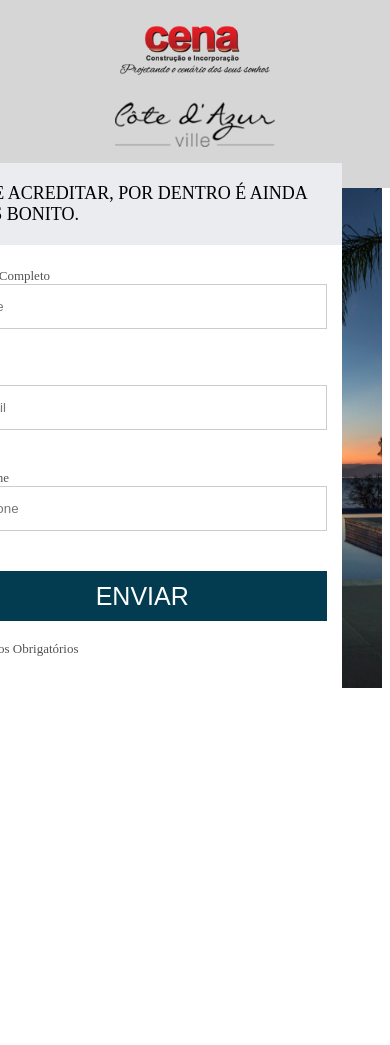
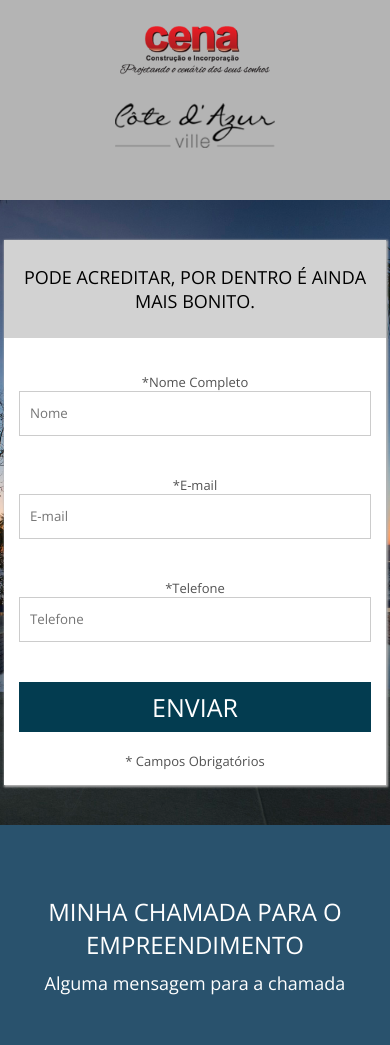
Before and after one commit to marcusluccas/Project-02-Danki-Code, a plain HTML site: page index.html in a window 390 px wide. Before the commit the page ends 844 px from the top, so only its background shows below. Drawn offline with nearby package versions, Linux system fonts and the light colour scheme.

Commit message:
Motivational text and finalized responsiveness

```diff
--- a/css/style.css
+++ b/css/style.css
@@ -2,6 +2,7 @@
     margin: 0;
     padding: 0;
     box-sizing: border-box;
+    font-family: 'Open Sans', sans-serif;
 }
 
 html, body{
@@ -18,10 +19,11 @@
 .clear{
     clear: both;
 }
+/******/
 
 header{
-    background-color: #D6D6D6;
-    padding: 10px 2% 30px 2%;
+    background-color: rgb(180, 180, 180);
+    padding: 10px 2% 40px 2%;
 }
 
 .logo-1{
@@ -48,36 +50,36 @@
 
 section.cover-form{
     width: 100%;
-    padding: 0 2%;
 }
 
 .bg{
-    height: 500px;
+    position: relative;
+    height: 560px;
     background-position: center;
     background-size: cover;
     background-image: url('../images/bg-form.jpg');
 }
 
 .form-container{
-    float: right;
-    margin-right: 40px;
+    position: absolute;
+    right: 30px;
+    top: -2.5%;
     width: 400px;
-    height: 110%;
-    position: relative;
-    top: -5%;
+    height: 105%;
+    box-shadow: 1px 1px 2px 1px rgb(180, 180, 180);
     background-color: white;
 }
 
 .form-container h2{
     font-weight: normal;
-    padding: 20px 15px;
+    padding: 25px 15px;
     color: black;
     font-size: 18px;
-    background-color: rgb(234, 236, 239);
+    background-color: rgb(210, 210, 210);
 }
 
 .form-container form{
-    margin-top: 8px;
+    margin-top: 20px;
     padding: 15px;
 }
 
@@ -99,7 +101,7 @@
     border: 1px solid #ccc;
     height: 45px;
     line-height: 45px;
-    padding: 10px;
+    padding-left: 10px;
 }
 
 .form-container form input[type=submit]{
@@ -113,7 +115,54 @@
     border: 0;
 }
 
-@media screen and (max-width: 510px) {
+section.chamada{
+    z-index: 1;
+    width: 100%;
+    text-align: center;
+}
+
+section.chamada div.container{
+    background-color: #29526D;
+    padding: 70px 0 50px 0;
+}
+
+section.chamada h2{
+    width: 98%;
+    max-width: 700px;
+    display: inline-block;
+    color: white;
+    font-size: 24px;
+    text-transform: uppercase;
+    font-weight: normal;
+}
+
+section.chamada p{
+    width: 98%;
+    max-width: 700px;
+    display: inline-block;
+    color: white;
+    margin-top: 10px;
+    font-size: 18px;
+    font-weight: normal;
+}
+
+@media screen and (max-width:960px){
+    .bg{
+        height: auto;
+        padding: 40px 0;
+        text-align: center;
+    }
+
+    .form-container{
+        height: auto;
+        width: 98%;
+        max-width: 400px;
+        position: static;
+        display: inline-block;
+    }
+}
+
+@media screen and (max-width: 510px){
     header{
         text-align: center;
     }
--- a/index.html
+++ b/index.html
@@ -4,6 +4,7 @@
     <meta charset="UTF-8">
     <meta name="viewport" content="width=device-width, initial-scale=1.0">
     <title>Minha Landing Page</title>
+    <link href="https://fonts.googleapis.com/css2?family=Open+Sans&display=swap" rel="stylesheet">
     <link rel="stylesheet" href="css/style.css">
     <meta name="description" content="Um projeto do Curso Webmaster Frontend da Dankicode">
     <meta name="keywords" content="Landing Page, Dankicode, Projeto, Project, Marcus Luccas, Marcus Vinicius B. M., Estudos">
@@ -48,5 +49,12 @@
             </div><!--form-container-->
         </div><!--container bg-->
     </section><!--cover-form-->
+
+    <section class="chamada">
+        <div class="container">
+            <div><h2>Minha chamada para o empreendimento</h2></div>
+            <div><p>Alguma mensagem para a chamada</p></div>
+        </div><!--container-->
+    </section><!--chamada-->
 </body>
 </html>
```
